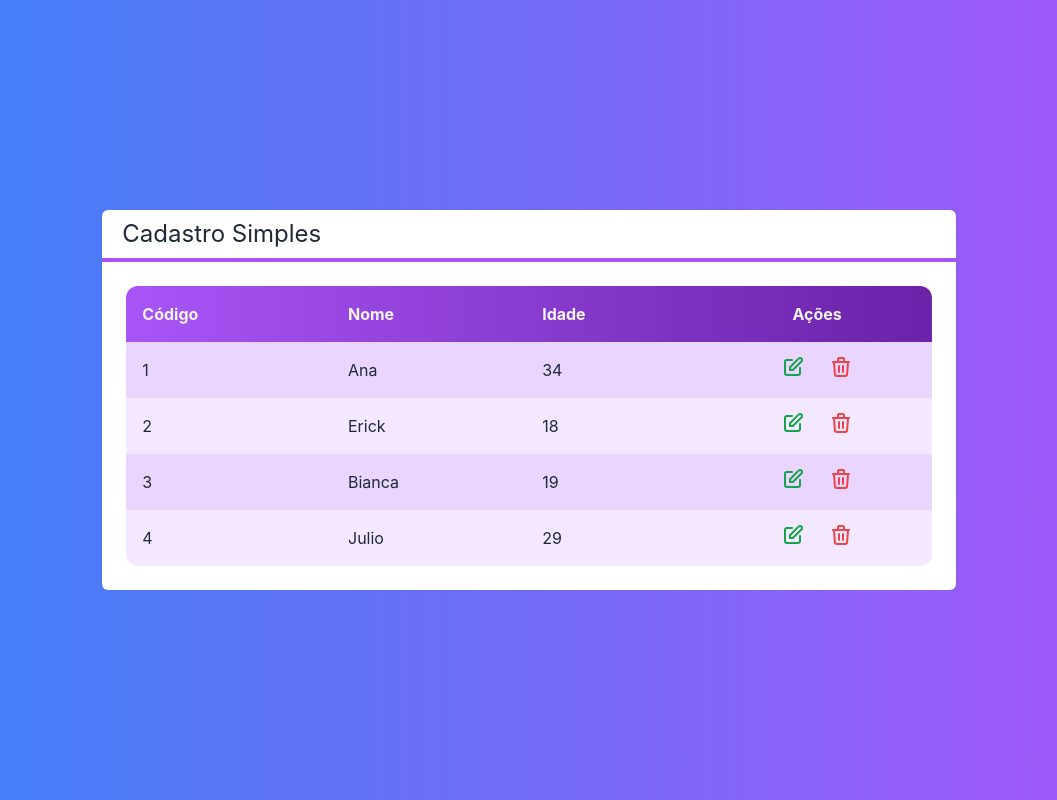
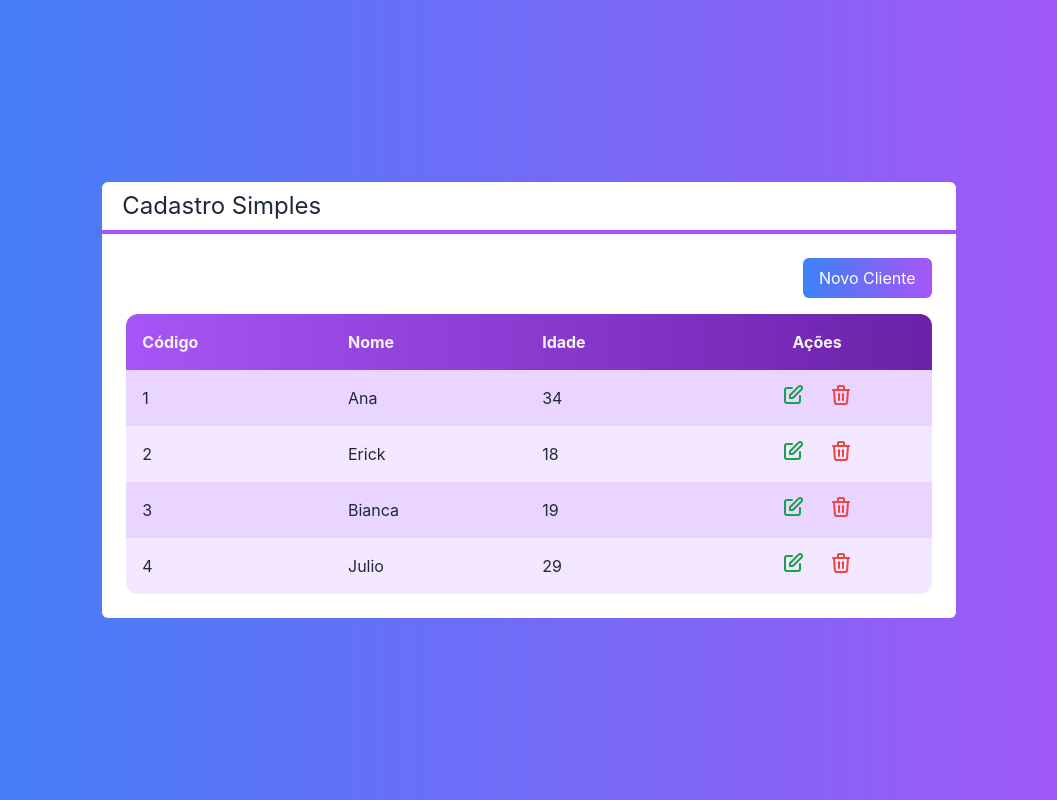
Before and after one commit to Erickbci/next-crud, a Next.js app: page / in a window 1280 px wide. Shown: the whole page, without its empty margins (111-1168 px from the left). Built offline with nearby package versions, Linux system fonts and the light colour scheme.

Commit message:
Componente Botao Novo Cliente *falta corrigir a cor do botao*

```diff
--- /dev/null
+++ b/src/components/BotaoNovoCliente.tsx
@@ -0,0 +1,21 @@
+interface BotaoNovoClienteProps {
+    cor?: 'green' | 'blue' | 'gray'
+    className?: string
+    children: any
+
+}
+
+export default function BotaoNovoCliente(props: BotaoNovoClienteProps) {
+
+    const cor = props.cor ?? 'gray'
+
+    return(
+        <button className={`
+            bg-gradient-to-r from-${props.cor}-400 to-${props.cor}-700
+            text-white px-4 py-2 rounded-md
+            ${props.className}
+        `}>
+            {props.children}
+        </button>
+    )
+}
--- a/src/pages/index.tsx
+++ b/src/pages/index.tsx
@@ -1,3 +1,4 @@
+import BotaoNovoCliente from "../components/BotaoNovoCliente";
 import Layout from "../components/Layout";
 import Tabela from "../components/Tabela";
 import Cliente from "../core/Cliente";
@@ -25,6 +26,9 @@
       text-white
     `}>
       <Layout titulo="Cadastro Simples">
+        <div className="flex justify-end">
+          <BotaoNovoCliente cor="blue" className="mb-4">Novo Cliente</BotaoNovoCliente>
+        </div>
         <Tabela
         clienteSelecionado={clienteSelecionado}
         clienteExcluido={clienteExcluido}
--- a/tailwind.config.js
+++ b/tailwind.config.js
@@ -1,8 +1,19 @@
 module.exports = {
-  content: [
-    "./src/pages/**/*.{js,ts,jsx,tsx}",
-    "./src/components/**/*.{js,ts,jsx,tsx}",
-  ],
+  purge:{
+
+    content: [
+      "./src/pages/**/*.{js,ts,jsx,tsx}",
+      "./src/components/**/*.{js,ts,jsx,tsx}",
+    ],
+     safeList: [
+      {
+        pattern: /from-(green|blue|gray)-400/,
+      },
+      {
+        pattern: /to-(green|blue|gray)-700/,
+      },
+    ],
+  },
   theme: {
     extend: {},
   },
```
